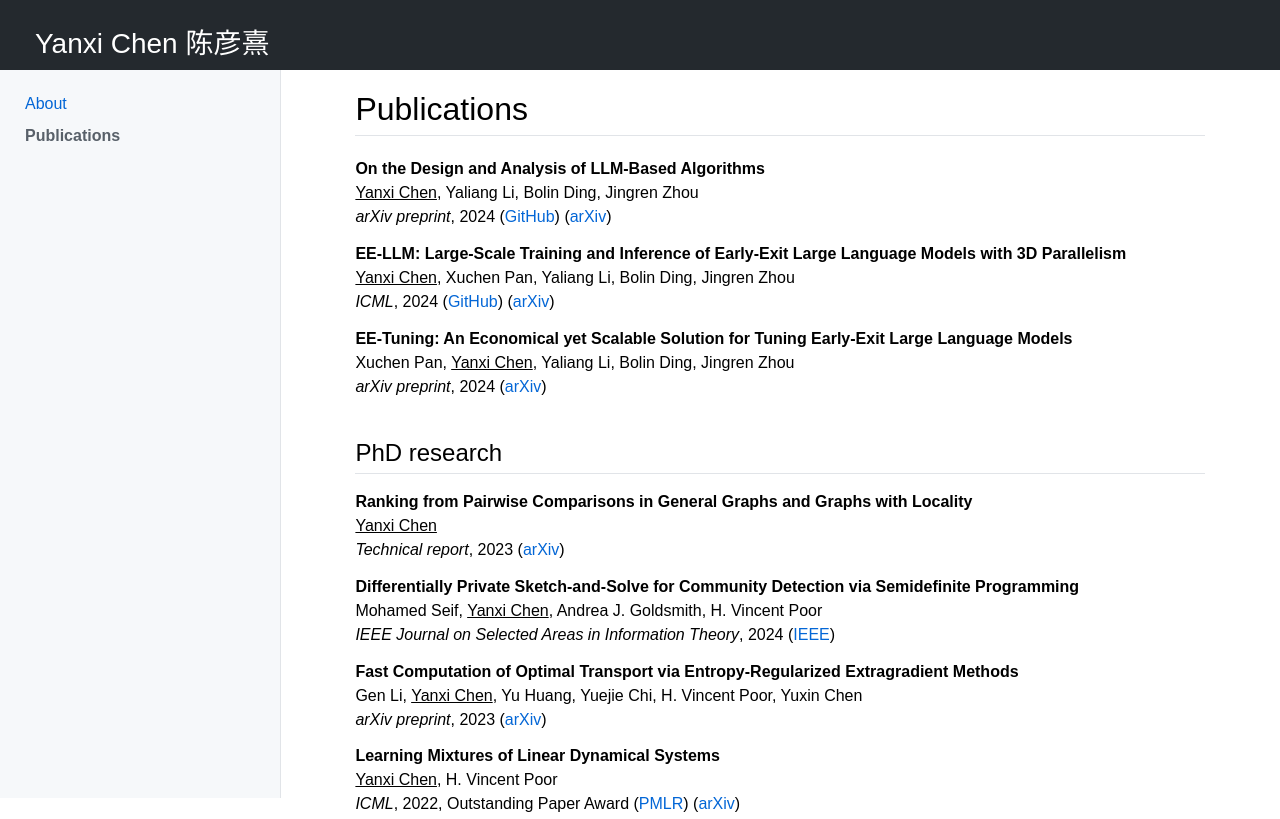
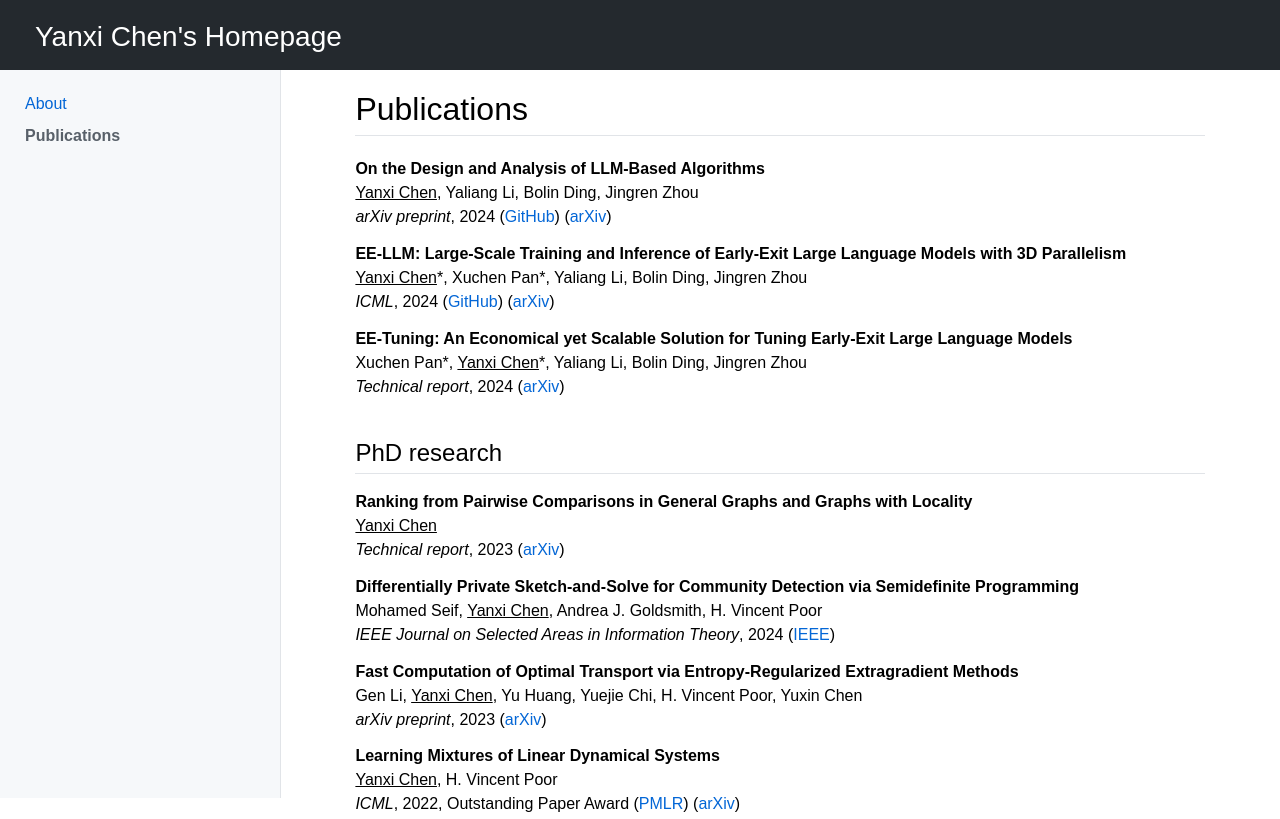
Before and after one commit to yanxi-chen/yanxi-chen.github.io, a plain HTML site: page details.html in a window 1280 px wide. Shown: the top 819 px of the page. Drawn offline with nearby package versions, Linux system fonts and the light colour scheme; some packages are replaced by stand-ins of ours.

Commit message:
Minor update.

```diff
--- a/details.html
+++ b/details.html
@@ -8,7 +8,7 @@
 <link rel="stylesheet" href="main.css" type="text/css" />
 <link rel="stylesheet" href="font-awesome/css/font-awesome.min.css">
 <!--- <title></title> --->
-<title>Yanxi Chen 陈彦熹</title>
+<title>Yanxi Chen&apos;s Homepage</title>
 <!-- MathJax -->
 <script src='https://cdnjs.cloudflare.com/ajax/libs/mathjax/2.7.5/latest.js?config=TeX-MML-AM_CHTML' async>
 </script>
@@ -25,7 +25,7 @@ MathJax.Hub.Config({
 <div id="header">
 <div id="header-icon-text-container">
 <div id="header-text-container">
-<a href="index.html">Yanxi Chen 陈彦熹</a>
+<a href="index.html">Yanxi Chen&apos;s Homepage</a>
 </div>
 </div>
 <div id="main">
@@ -48,11 +48,11 @@ MathJax.Hub.Config({
 <u>Yanxi Chen</u>, Yaliang Li, Bolin Ding, Jingren Zhou <br />
 <i>arXiv preprint</i>, 2024 (<a href="https://github.com/modelscope/agentscope/tree/main/examples/paper_llm_based_algorithm" target=&ldquo;blank&rdquo;>GitHub</a>) (<a href="https://arxiv.org/abs/2407.14788" target=&ldquo;blank&rdquo;>arXiv</a>)</p>
 <p><b>EE-LLM: Large-Scale Training and Inference of Early-Exit Large Language Models with 3D Parallelism</b><br />
-<u>Yanxi Chen</u>, Xuchen Pan, Yaliang Li, Bolin Ding, Jingren Zhou<br />
+<u>Yanxi Chen</u>*, Xuchen Pan*, Yaliang Li, Bolin Ding, Jingren Zhou<br />
 <i>ICML</i>, 2024 (<a href="https://github.com/pan-x-c/EE-LLM" target=&ldquo;blank&rdquo;>GitHub</a>) (<a href="https://arxiv.org/abs/2312.04916" target=&ldquo;blank&rdquo;>arXiv</a>)</p>
 <p><b>EE-Tuning: An Economical yet Scalable Solution for Tuning Early-Exit Large Language Models</b><br />
-Xuchen Pan, <u>Yanxi Chen</u>, Yaliang Li, Bolin Ding, Jingren Zhou<br />
-<i>arXiv preprint</i>, 2024 (<a href="https://arxiv.org/abs/2402.00518" target=&ldquo;blank&rdquo;>arXiv</a>)</p>
+Xuchen Pan*, <u>Yanxi Chen</u>*, Yaliang Li, Bolin Ding, Jingren Zhou<br />
+<i>Technical report</i>, 2024 (<a href="https://arxiv.org/abs/2402.00518" target=&ldquo;blank&rdquo;>arXiv</a>)</p>
 <h2>PhD research </h2>
 <p><b>Ranking from Pairwise Comparisons in General Graphs and Graphs with Locality</b> <br />
 <u>Yanxi Chen</u> <br />
```
Also changed, not shown: index.html (+4 -4 lines).
